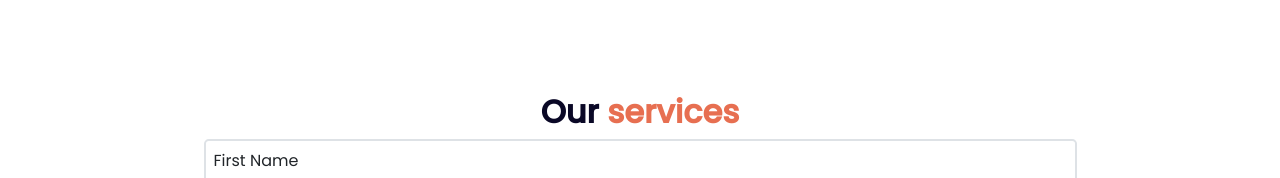
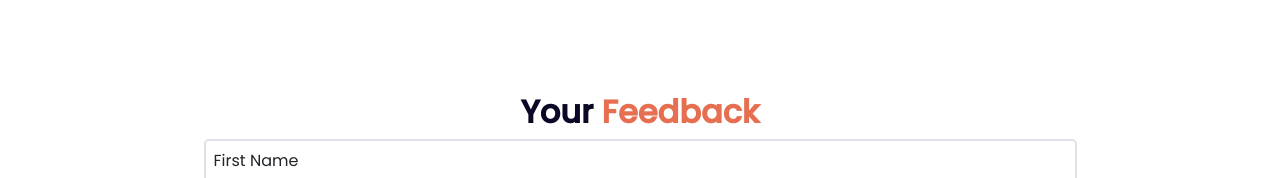
Before and after one commit to sfpeyal/Honda-Bootstrap, a plain HTML site: page index.html in a window 1280 px wide. Shown: the part 3070-3248 px from the top of the page. Drawn offline with nearby package versions, Linux system fonts and the light colour scheme.

Commit message:
3rd push

```diff
--- a/index.html
+++ b/index.html
@@ -336,8 +336,8 @@
         <!-- our service section  -->
         <section>
             <div class="container pb-5">
-                <h2 class="text-dark text-center fw-bold"> <span class="first">Our </span><span class="second">
-                        services</span></h2>
+                <h2 class="text-dark text-center fw-bold"> <span class="first">Your </span><span class="second">
+                        Feedback</span></h2>
                 <div class="row g-5">
                     <div class="col- w-75 mx-auto p-2 border border-2 rounded-3">
                         <div class="">
```
